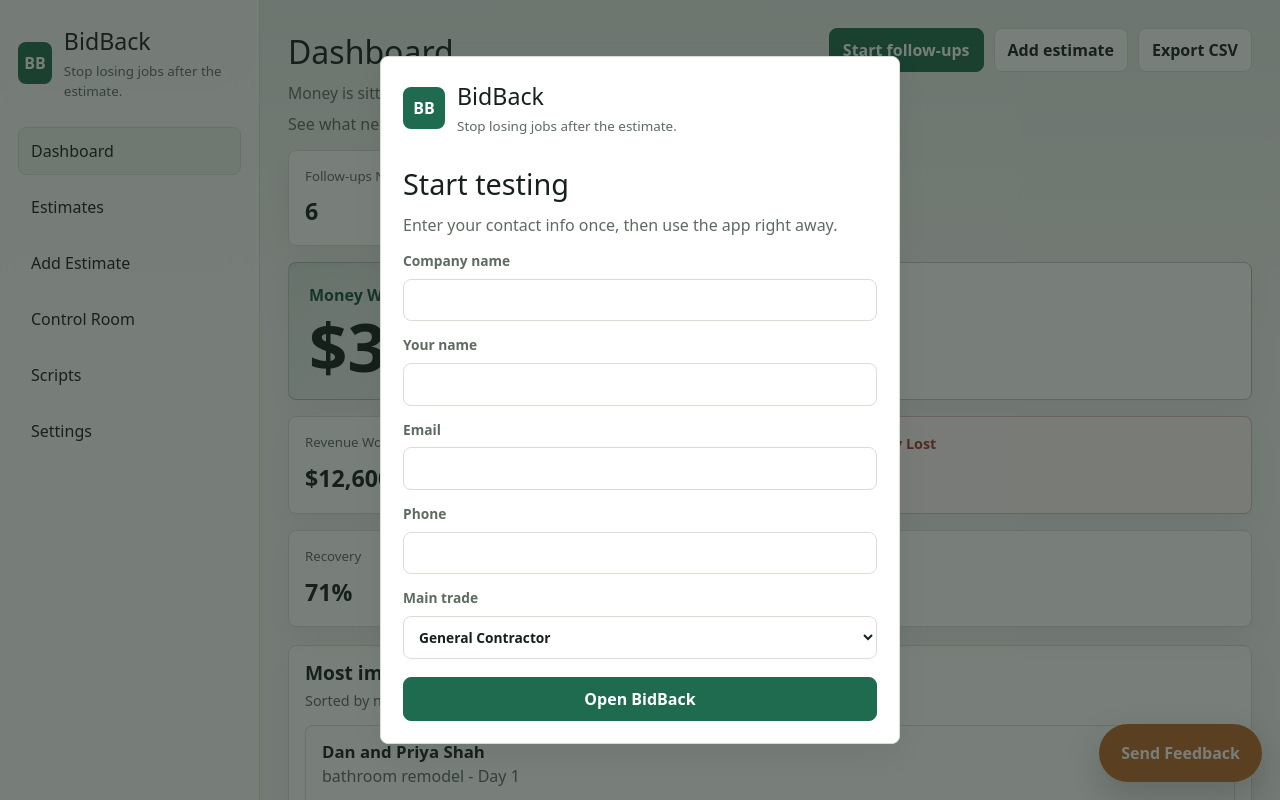
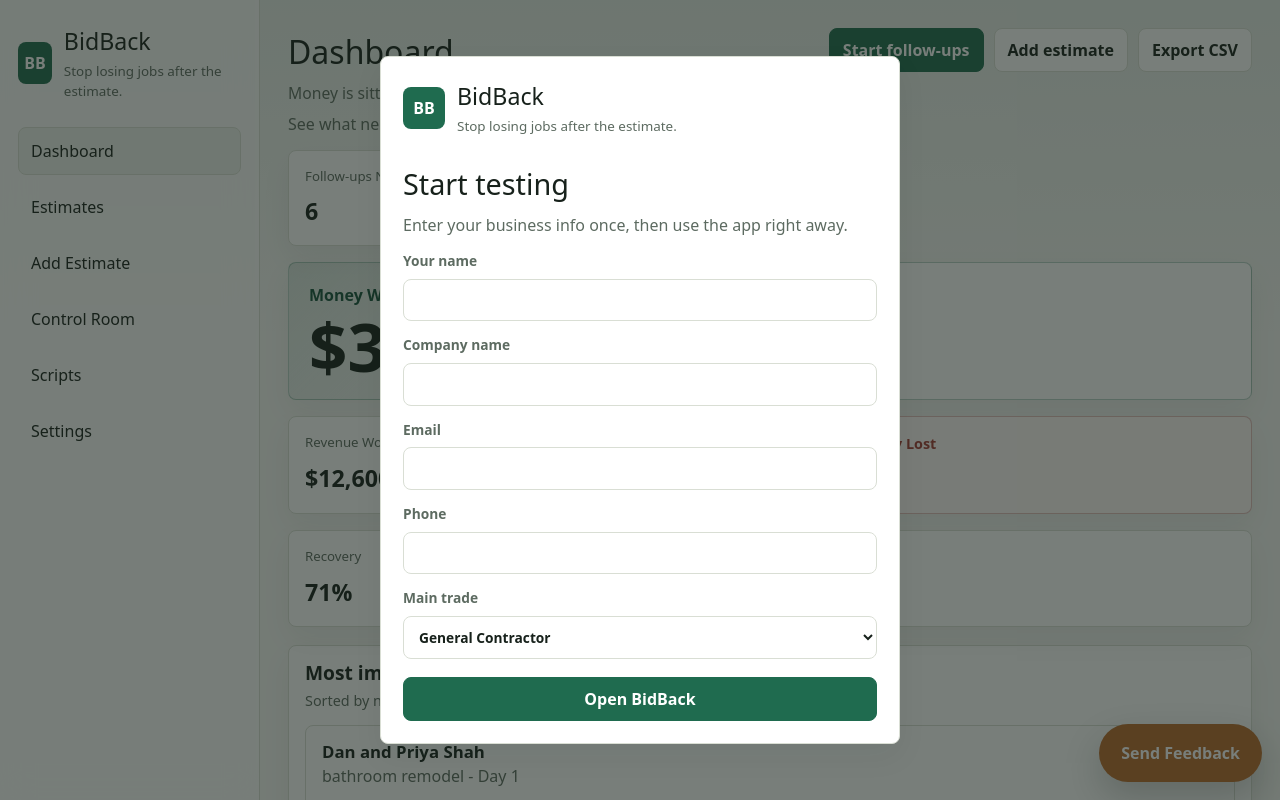
Before and after one commit to Lancesic/bidback, a Next.js app: page / in a window 1280 px wide. Shown: the top 800 px of the page. Built offline with nearby package versions, Linux system fonts and the light colour scheme.

Commit message:
Use clean integrated BidBack app

```diff
--- a/src/app/page.tsx
+++ b/src/app/page.tsx
@@ -1,5 +1,5 @@
-import { BidBackAppV2 } from "@/components/bidback-app-v2";
+import { BidBackAppV3 } from "@/components/bidback-app-v3";
 
 export default function Home() {
-  return <BidBackAppV2 />;
+  return <BidBackAppV3 />;
 }
```
